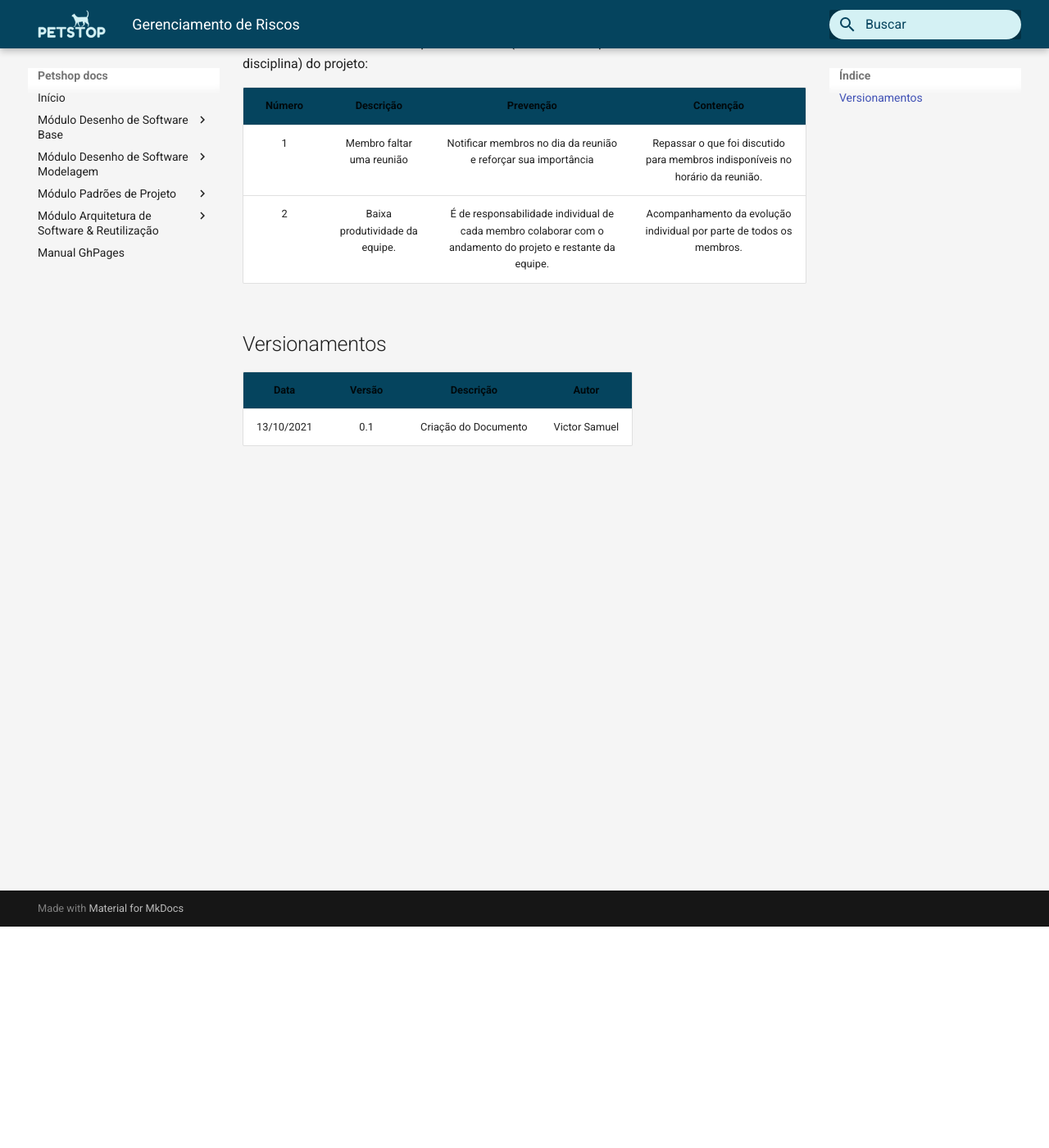
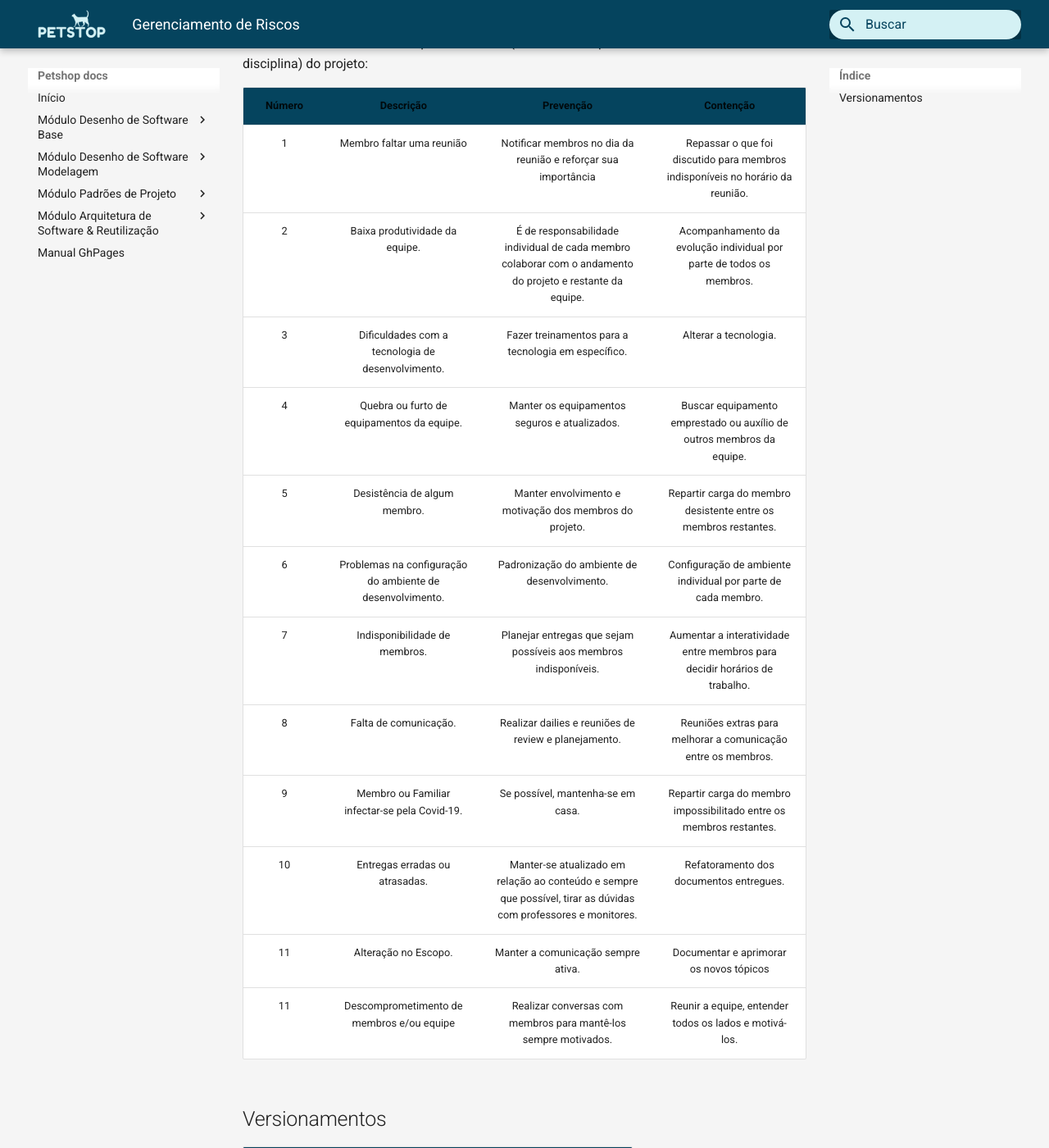
Before and after one commit to UnBArqDsw2021-1/2021.1_G3_PetStop_docs, an MkDocs documentation site: the page built from docs/arquitetura/extras/gerenciamentoDeRiscos.md, in a window 1280 px wide and 1400 px high, scrolled down 270 px. Shown: the whole window at 82% size. Built offline with MkDocs 1.6.1 and Material for MkDocs 9.7.7, drawn with Linux system fonts in a browser that asks for light colours.

Commit message:
docs: adding risks
Co-authored-by: thiagomesUNB <thiago.luiz20000@gmail.com>

```diff
--- a/docs/arquitetura/extras/gerenciamentoDeRiscos.md
+++ b/docs/arquitetura/extras/gerenciamentoDeRiscos.md
@@ -6,8 +6,18 @@ Possíveis riscos e detectáveis para cada fase (determinadas pelo andamento das
 
 |    Número  | Descrição |      Prevenção       |                                               Contenção                                           |
 | :--------: | :-------: | :------------------: | :-----------------------------------------------------------------------------------------------: |
-| 1          |  Membro faltar uma reunião    | Notificar membros no dia da reunião e reforçar sua importância | Repassar o que foi discutido para membros indisponíveis no horário da reunião. |
+| 1          |  Membro faltar uma reunião | Notificar membros no dia da reunião e reforçar sua importância | Repassar o que foi discutido para membros indisponíveis no horário da reunião. |
 | 2          |  Baixa produtividade da equipe. | É de responsabilidade individual de cada membro colaborar com o andamento do projeto e restante da equipe. | Acompanhamento da evolução individual por parte de todos os membros. |
+| 3          |  Dificuldades com a tecnologia de desenvolvimento.  | Fazer treinamentos para a tecnologia em específico. | Alterar a tecnologia.  |
+| 4          |  Quebra ou furto de equipamentos da equipe. | Manter os equipamentos seguros e atualizados. | Buscar equipamento emprestado ou auxílio de outros membros da equipe. |
+| 5          |  Desistência de algum membro. | Manter envolvimento e motivação dos membros do projeto. | Repartir carga do membro desistente entre os membros restantes. |
+| 6          |  Problemas na configuração do ambiente de desenvolvimento. | Padronização do ambiente de desenvolvimento. | Configuração de ambiente individual por parte de cada membro. |
+| 7          |  Indisponibilidade de membros.  | Planejar entregas que sejam possíveis aos membros indisponíveis. | Aumentar a interatividade entre membros para decidir horários de trabalho. |
+| 8          |  Falta de comunicação.  | Realizar dailies e reuniões de review e planejamento. | Reuniões extras para melhorar a comunicação entre os membros. |
+| 9          |  Membro ou Familiar infectar-se pela Covid-19.  | Se possível, mantenha-se em casa. | Repartir carga do membro impossibilitado entre os membros restantes. |
+| 10          |  Entregas erradas ou atrasadas.  | Manter-se atualizado em relação ao conteúdo e sempre que possível, tirar as dúvidas com professores e monitores. | Refatoramento dos documentos entregues. |
+| 11          |  Alteração no Escopo.  | Manter a comunicação sempre ativa. | Documentar e aprimorar os novos tópicos |
+| 11          |  Descomprometimento de membros e/ou equipe | Realizar conversas com membros para mantê-los sempre motivados. | Reunir a equipe, entender todos os lados e motivá-los. |
 
 
 ## Versionamentos
```
